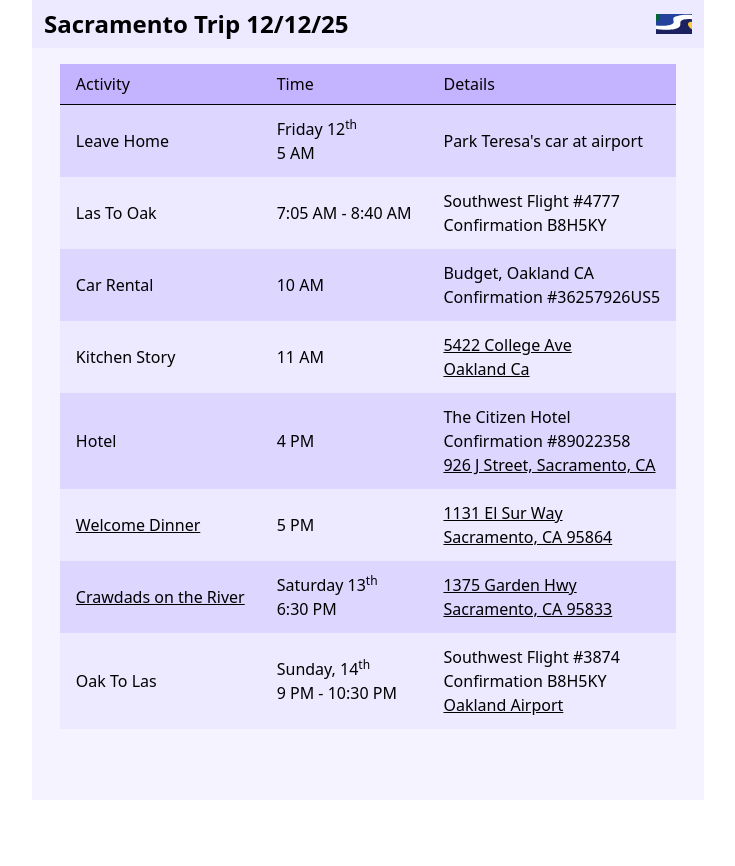
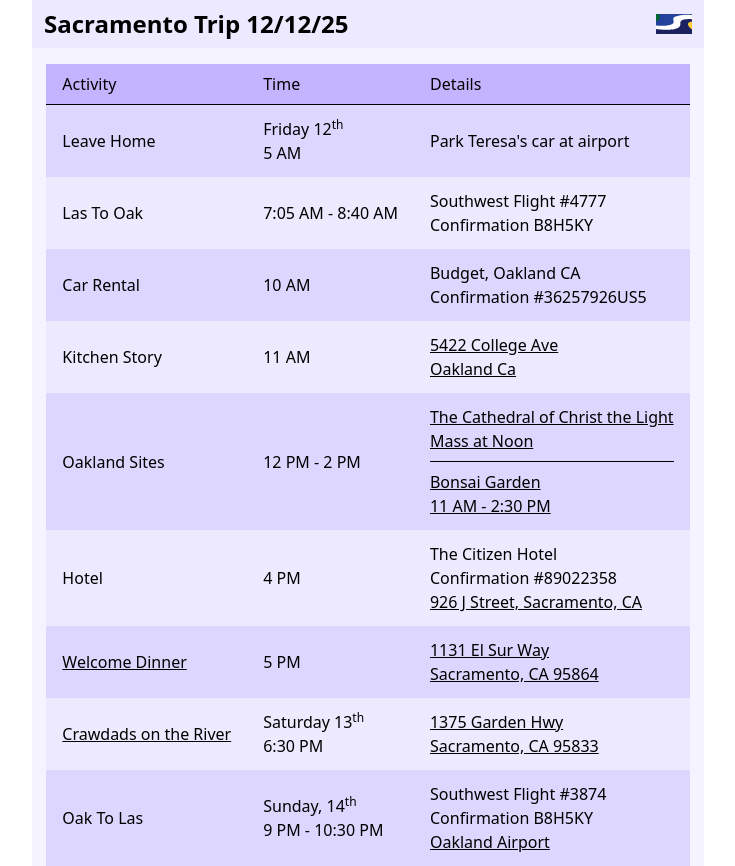
Before and after one commit to carltonj2000/vite-sacramento, a React (Vite) app: page / in a window 1280 px wide. Shown: the whole page, without its empty margins (272-1007 px from the left). Before the commit the page ends 800 px from the top, so only its background shows below. Built offline with nearby package versions, Linux system fonts and the light colour scheme.

Commit message:
add oakland sites

```diff
--- a/src/App.tsx
+++ b/src/App.tsx
@@ -57,6 +57,29 @@
                 5422 College Ave
                 <br />
                 Oakland Ca
+              </a>
+            </td>
+          </tr>
+          <tr className="odd:bg-violet-200 even:bg-violet-100">
+            <td className="px-4 py-3">Oakland Sites</td>
+            <td className="px-4 py-3">12 PM - 2 PM</td>
+            <td className="px-4 py-3">
+              <a
+                href="https://share.google/vyydr9neGvOSmQAE7"
+                className="underline"
+              >
+                The Cathedral of Christ the Light
+                <br />
+                Mass at Noon
+              </a>
+              <hr className="my-2" />
+              <a
+                href="https://maps.app.goo.gl/oA2jmyQaXVoBK2ow6"
+                className="underline"
+              >
+                Bonsai Garden
+                <br />
+                11 AM - 2:30 PM
               </a>
             </td>
           </tr>
```
